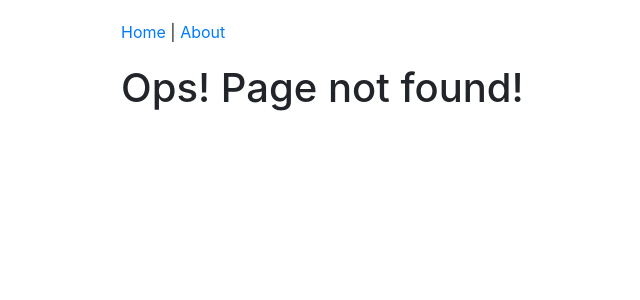
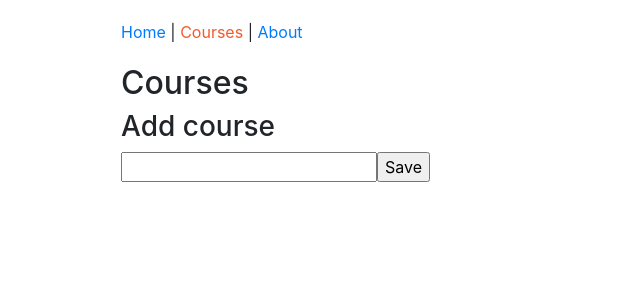
Before and after one commit to v-vovk/React-and-Redux-by-Cory-House, a React app: page /courses in a window 1280 px wide. Before the commit this address had no page. Shown: the top 300 px of the page, without its empty margins (94-734 px from the left). Built offline with nearby package versions, Linux system fonts and the light colour scheme.

Commit message:
add boilerplate

```diff
--- a/src/components/App.js
+++ b/src/components/App.js
@@ -4,6 +4,7 @@ import HomePage from "./home/HomePage";
 import AboutPage from "./about/AboutPage";
 import Header from "./common/Header";
 import PageNotFound from "./PageNotFound";
+import CoursesPage from "./courses/CoursesPage";
 
 const App = () => {
   return (
@@ -12,6 +13,7 @@ const App = () => {
       <Switch>
         <Route exact path="/" component={HomePage} />
         <Route path="/about" component={AboutPage} />
+        <Route path="/courses" component={CoursesPage} />
         <Route component={PageNotFound} />
       </Switch>
     </div>
--- a/src/components/common/Header.js
+++ b/src/components/common/Header.js
@@ -9,6 +9,10 @@ const Header = () => {
         Home
       </NavLink>
       {" | "}
+      <NavLink to="/courses" activeStyle={activeStyle} >
+        Courses
+      </NavLink>
+      {" | "}
       <NavLink to="/about" activeStyle={activeStyle}>
         About
       </NavLink>
--- /dev/null
+++ b/src/components/courses/CoursesPage.js
@@ -0,0 +1,39 @@
+import React, { Component } from "react";
+
+class CoursesPage extends Component {
+  state = {
+    course: {
+      title: ""
+    }
+  };
+
+  handleChange = (e) => {
+    const course = {
+      ...this.state.course,
+      title: e.target.value
+    };
+    this.setState({ course });
+  };
+
+  handleSubmit = (e) => {
+    e.preventDefault();
+    console.log(this.state.course.title);
+  };
+
+  render() {
+    return (
+      <form onSubmit={this.handleSubmit}>
+        <h2>Courses</h2>
+        <h3>Add course</h3>
+        <input
+          type="text"
+          onChange={this.handleChange}
+          value={this.state.course.title}
+        />
+        <input type="submit" value="Save" />
+      </form>
+    );
+  }
+}
+
+export default CoursesPage;
```
